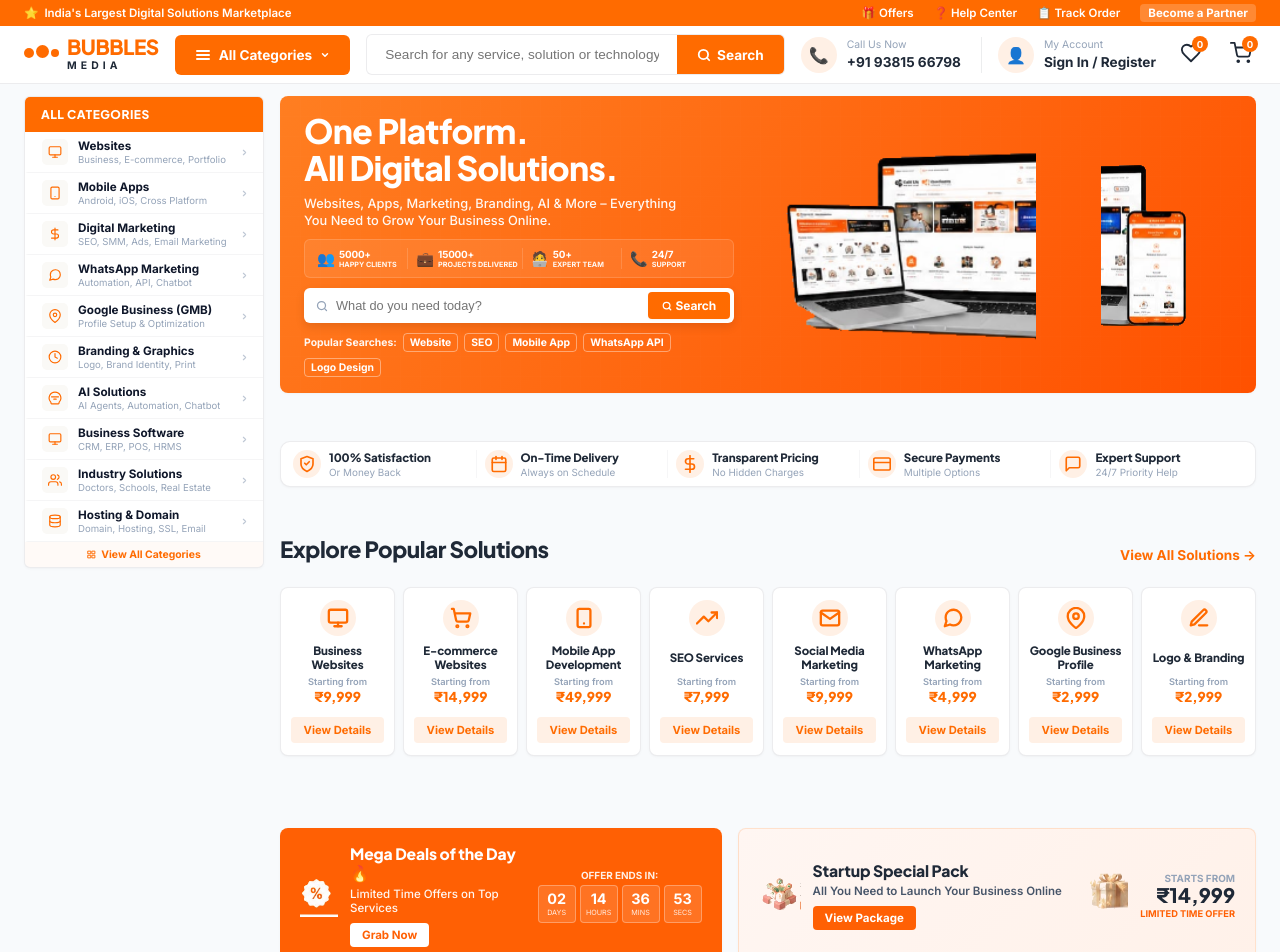
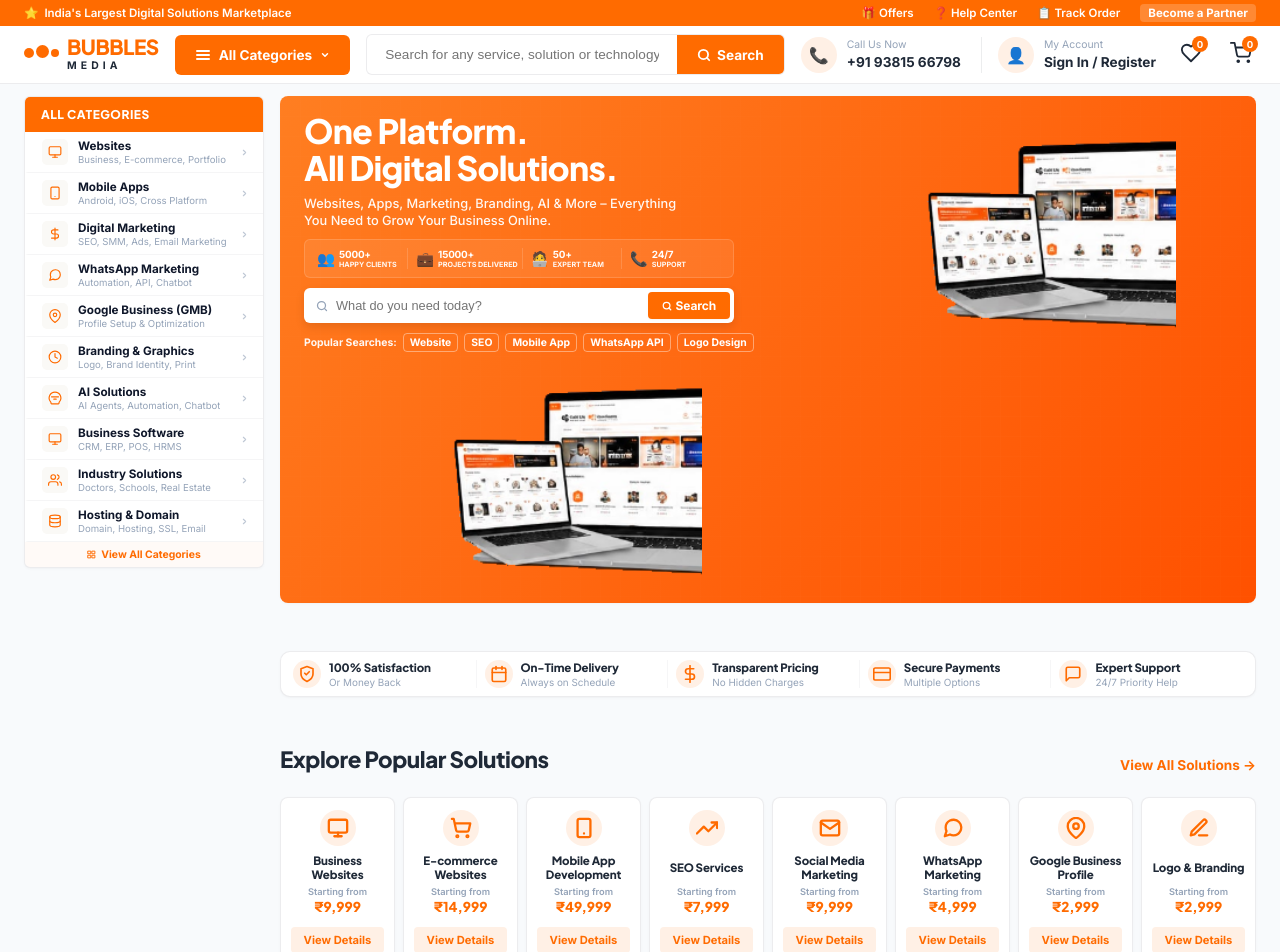
Before and after one commit to anusripvc202/BubblesMedia, a Next.js app: page / in a window 1280 px wide. Shown: the top 952 px of the page. Built offline with nearby package versions, Linux system fonts and the light colour scheme.

Commit message:
Remove offers badge from Hero card leaving only mockup devices image

```diff
--- a/src/app/globals.css
+++ b/src/app/globals.css
@@ -297,19 +297,9 @@
   padding: 20px 24px;
   min-height: 250px;
   display: grid;
-  grid-template-columns: 1.25fr 0.8fr 0.45fr;
+  grid-template-columns: 1.2fr 0.8fr;
   align-items: center;
   gap: 20px;
-}
-
-@media (max-width: 1024px) {
-  .hero-card {
-    grid-template-columns: 1.2fr 0.8fr;
-    gap: 16px;
-  }
-  .hero-badge-col {
-    display: none !important;
-  }
 }
 
 @media (max-width: 768px) {
--- a/src/components/Hero.jsx
+++ b/src/components/Hero.jsx
@@ -185,35 +185,18 @@
           />
         </div>
 
-        {/* Column 3 (Right): Offers Badge */}
-        <div className="hero-badge-col" style={{ display: 'flex', alignItems: 'center', justifyContent: 'center', width: '100%', height: '100%', position: 'relative', zIndex: 3 }}>
+        {/* Column 2 (Right): Centered Mockup Devices */}
+        <div style={{ display: 'flex', alignItems: 'center', justifyContent: 'center', width: '100%', height: '100%', zIndex: 2 }}>
           <img
-            src="/hero-badge.png?v=3"
-            alt="Mega Offers Badge"
+            src="/hero-devices.png?v=3"
+            alt="Hero Mockups"
             style={{
-              maxHeight: '185px',
+              maxHeight: '215px',
               width: '100%',
               height: 'auto',
               objectFit: 'contain',
               pointerEvents: 'none'
             }}
-          />
-          {/* Overlay Clickable Hotspot for the Explore Offers button inside the badge graphic */}
-          <button
-            onClick={onExploreOffers}
-            style={{
-              position: 'absolute',
-              bottom: '18px',
-              left: '50%',
-              transform: 'translateX(-50%)',
-              width: '84px',
-              height: '24px',
-              background: 'transparent',
-              border: 'none',
-              cursor: 'pointer',
-              zIndex: 10
-            }}
-            title="Explore Offers"
           />
         </div>
 
```
